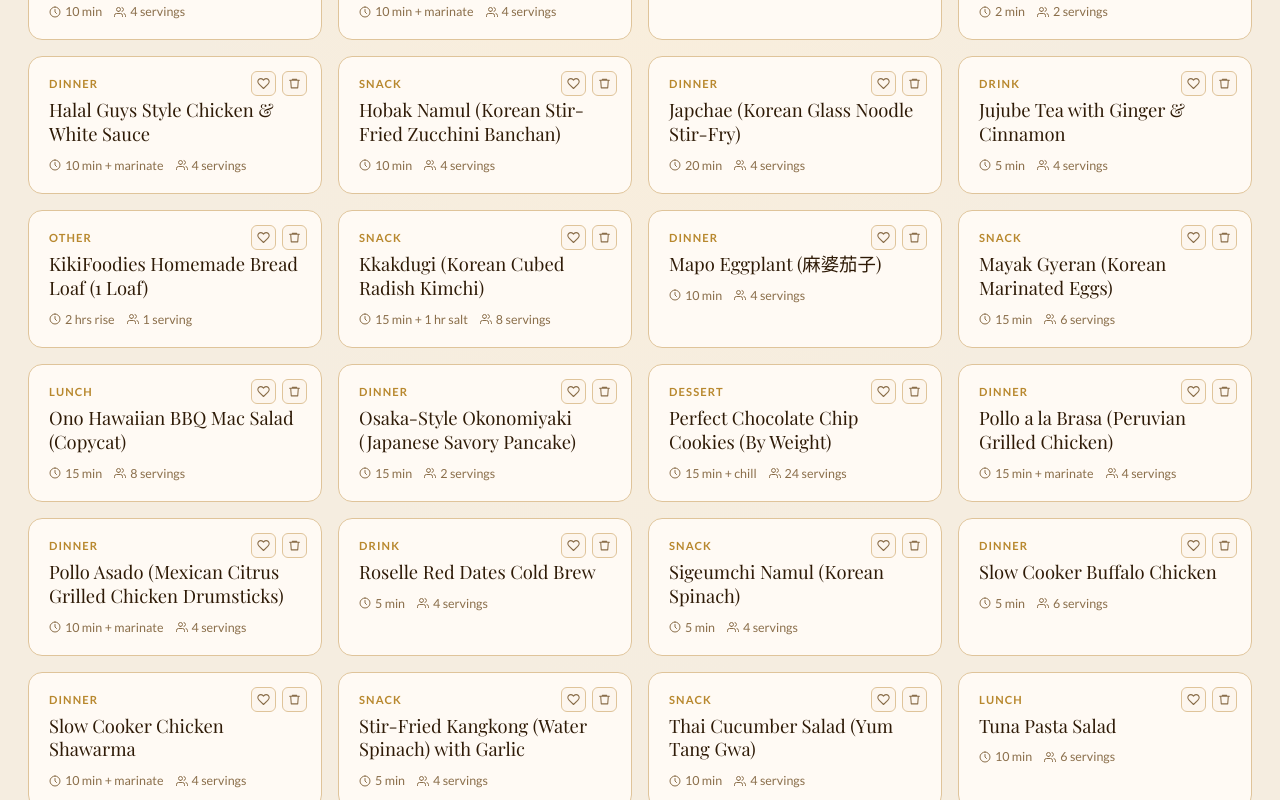
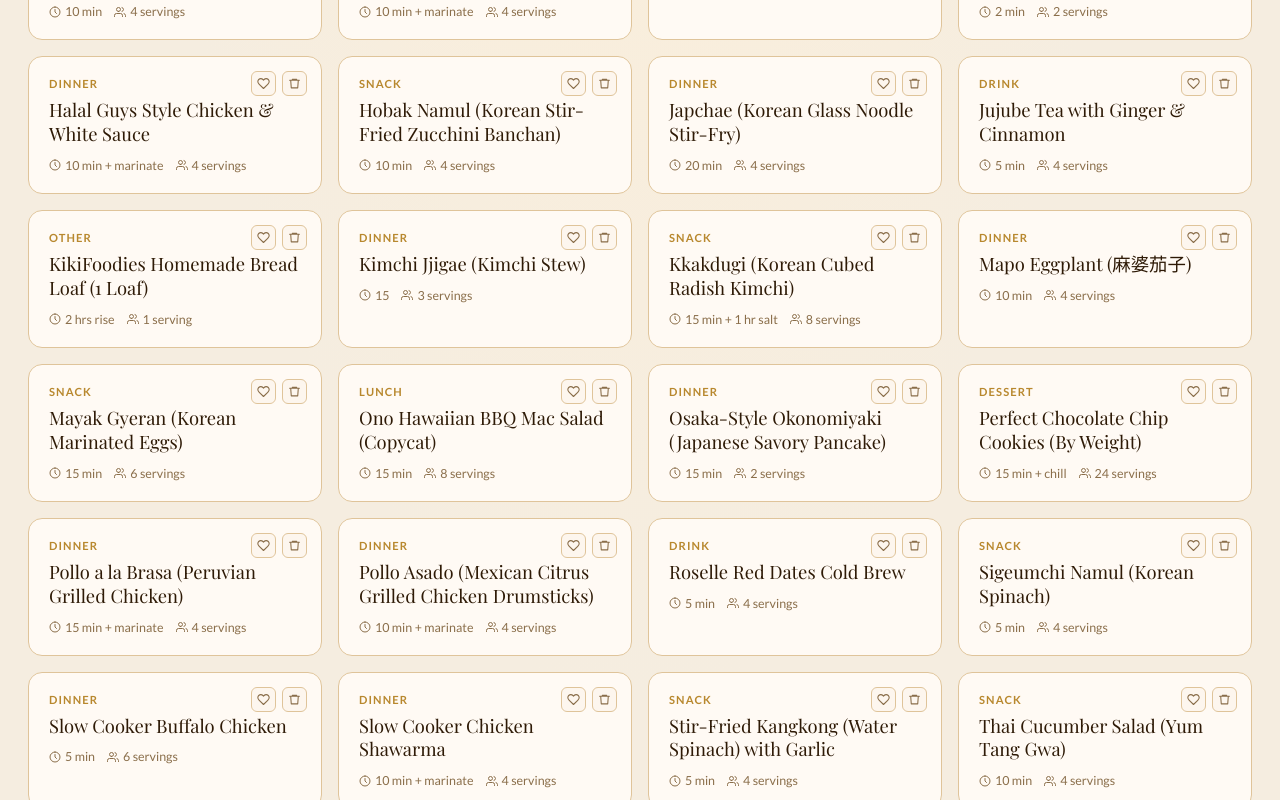
Before and after one commit to Baca008/recipe-book, a React (Vite) app: page / in a window 1280 px wide. Shown: the part 889-1689 px from the top of the page. Built offline with nearby package versions, Linux system fonts and the light colour scheme; a web font is replaced by a local one.

Commit message:
Add Kimchi Jjigae recipe (demo-44)

```diff
--- a/src/App.jsx
+++ b/src/App.jsx
@@ -1323,6 +1323,41 @@ const DEFAULT_RECIPES = [
       "Slice into rectangles and pan-fry in oil over medium-high heat, 4-7 minutes per side, until golden and crisp.",
     ],
     notes: "Adapted from madewithlau.com, with dried shiitake mushrooms added alongside the dried shrimp. Instant Pot steam time (32 min + 20 min natural release) sourced from pressurecookrecipes.com — a longer, more reliable timing than a stovetop guess. Chilling before slicing is essential or the cake will fall apart when pan-fried.",
+  },
+  {
+    id: "demo-44",
+    name: "Kimchi Jjigae (Kimchi Stew)",
+    category: "Dinner",
+    servings: 3,
+    prepTime: 15,
+    cookTime: 30,
+    favorite: false,
+    ingredients: [
+      { amount: 0.75, unit: "lb", name: "pork belly, sliced thin" },
+      { amount: 2, unit: "cup", name: "aged/sour napa cabbage kimchi, cut into bite-size pieces" },
+      { amount: 0.25, unit: "cup", name: "kimchi juice (from the jar)" },
+      { amount: 0.5, unit: "", name: "yellow onion, sliced" },
+      { amount: 3, unit: "clove", name: "garlic, minced" },
+      { amount: 2, unit: "tbsp", name: "gochugaru (Korean chili flakes)" },
+      { amount: 1, unit: "tbsp", name: "gochujang (Korean chili paste)" },
+      { amount: 1, unit: "tbsp", name: "soy sauce" },
+      { amount: 1, unit: "tsp", name: "sugar" },
+      { amount: 1, unit: "tsp", name: "sesame oil" },
+      { amount: 2.5, unit: "cup", name: "anchovy stock, chicken broth, or water" },
+      { amount: 200, unit: "g", name: "medium-firm tofu, sliced" },
+      { amount: 2, unit: "", name: "scallions, cut into 1-inch pieces" },
+      { amount: 1, unit: "tbsp", name: "rice wine (mirin or sake), for marinating pork" },
+      { amount: 0.25, unit: "tsp", name: "ground black pepper, for marinating pork" },
+    ],
+    steps: [
+      "Toss the pork belly with rice wine and black pepper. Let sit 10-15 minutes while you prep everything else.",
+      "Heat sesame oil in a pot over medium-high heat. Add the marinated pork and cook, stirring, until lightly browned and some fat has rendered, about 4-5 minutes.",
+      "Add the kimchi and onion to the pot. Cook, stirring occasionally, for 5 minutes until the kimchi is lightly caramelized and fragrant.",
+      "Stir in garlic, gochugaru, gochujang, soy sauce, and sugar. Stir-fry for about 1 minute to bloom the garlic and chili.",
+      "Pour in the stock/broth/water and kimchi juice. Bring to a boil, then reduce to a steady simmer, cover, and cook for 15-20 minutes until the pork is tender and the broth has deepened in color.",
+      "Taste and adjust — more gochugaru for heat, a pinch of sugar if too sour, more kimchi juice if you want it tangier. Gently nestle in the tofu and scatter scallions on top. Simmer 2-3 minutes more without stirring too hard, just until the tofu is heated through.",
+    ],
+    notes: "USE OLD KIMCHI: Fresh kimchi won't give you enough sour depth — the more fermented/sour your kimchi is, the better this tastes.\n\nBROTH OPTIONS: Anchovy stock (dashima + dried anchovies simmered 15 min) gives the most authentic depth. Low-sodium chicken broth is a solid substitute — you lose some of the briny umami, but the gochugaru, gochujang, and fermented kimchi carry most of the flavor. If using chicken broth, watch the added salt since soy sauce, gochujang, and kimchi juice are already salty; a small splash of fish sauce or a piece of dried kelp simmered in briefly helps close the umami gap. Plain water works in a pinch too.\n\nPROTEIN SWAPS: Pork shoulder works instead of belly (leaner, still tender). Tuna, chicken thigh, or extra tofu also work for a lighter or vegetarian version — use vegetable broth if going vegetarian and make sure your kimchi is vegan.\n\nLEFTOVERS: Tastes even better the next day once the broth has had time to deepen.",
   },
 ];
 
```
